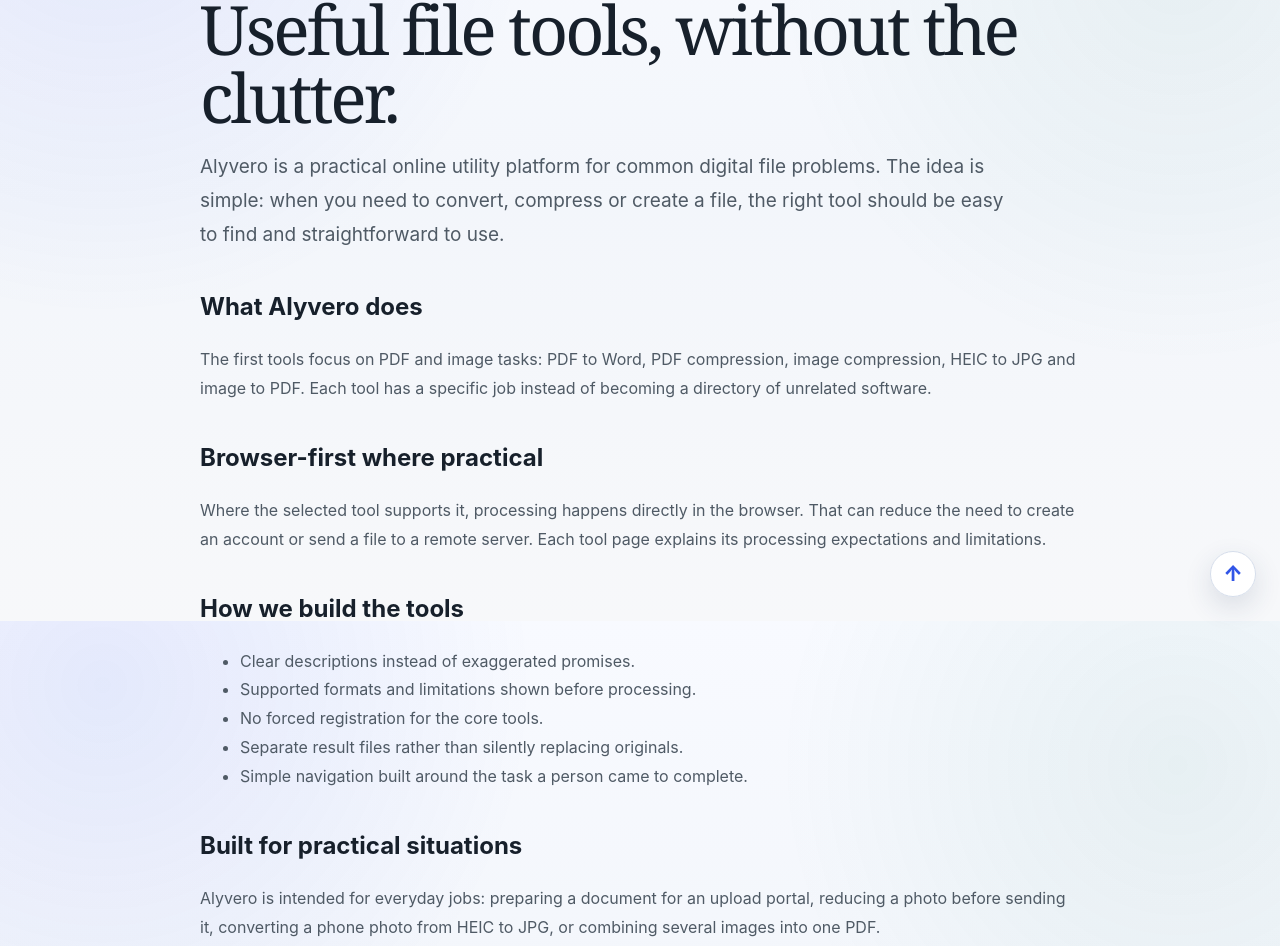
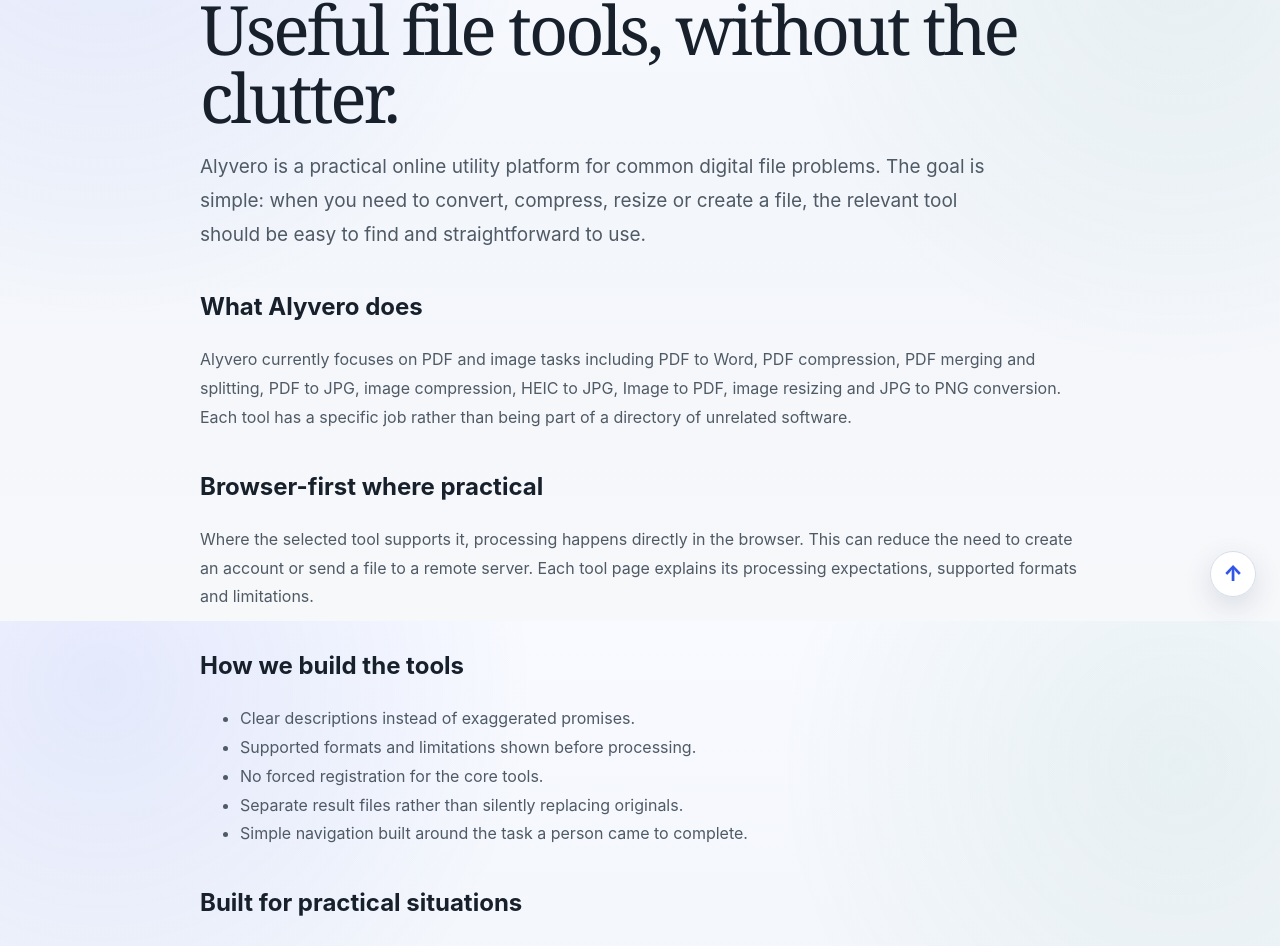
Before and after one commit to rindodi/alyvero, a Next.js app: page /about in a window 1280 px wide. Shown: the part 179-1125 px from the top of the page. Built offline with nearby package versions, Linux system fonts and the light colour scheme.

Commit message:
fix: strengthen AdSense readiness and site transparency

```diff
--- a/app/about/page.tsx
+++ b/app/about/page.tsx
@@ -1,13 +1,13 @@
 import type { Metadata } from "next";
 import Link from "next/link";
-export const metadata:Metadata={title:"About Alyvero",description:"Learn what Alyvero does, how its browser-first file tools work and why the service focuses on practical digital tasks."};
+export const metadata:Metadata={title:"About Alyvero",description:"Learn what Alyvero does, how its browser-first file tools work and how the service approaches practical digital file problems."};
 export default function About(){return <div className="container content-page">
 <p className="eyebrow">Alyvero / about</p><h1>Useful file tools, without the clutter.</h1>
-<p className="lead">Alyvero is a practical online utility platform for common digital file problems. The idea is simple: when you need to convert, compress or create a file, the right tool should be easy to find and straightforward to use.</p>
-<h2>What Alyvero does</h2><p>The first tools focus on PDF and image tasks: PDF to Word, PDF compression, image compression, HEIC to JPG and image to PDF. Each tool has a specific job instead of becoming a directory of unrelated software.</p>
-<h2>Browser-first where practical</h2><p>Where the selected tool supports it, processing happens directly in the browser. That can reduce the need to create an account or send a file to a remote server. Each tool page explains its processing expectations and limitations.</p>
+<p className="lead">Alyvero is a practical online utility platform for common digital file problems. The goal is simple: when you need to convert, compress, resize or create a file, the relevant tool should be easy to find and straightforward to use.</p>
+<h2>What Alyvero does</h2><p>Alyvero currently focuses on PDF and image tasks including PDF to Word, PDF compression, PDF merging and splitting, PDF to JPG, image compression, HEIC to JPG, Image to PDF, image resizing and JPG to PNG conversion. Each tool has a specific job rather than being part of a directory of unrelated software.</p>
+<h2>Browser-first where practical</h2><p>Where the selected tool supports it, processing happens directly in the browser. This can reduce the need to create an account or send a file to a remote server. Each tool page explains its processing expectations, supported formats and limitations.</p>
 <h2>How we build the tools</h2><ul><li>Clear descriptions instead of exaggerated promises.</li><li>Supported formats and limitations shown before processing.</li><li>No forced registration for the core tools.</li><li>Separate result files rather than silently replacing originals.</li><li>Simple navigation built around the task a person came to complete.</li></ul>
-<h2>Built for practical situations</h2><p>Alyvero is intended for everyday jobs: preparing a document for an upload portal, reducing a photo before sending it, converting a phone photo from HEIC to JPG, or combining several images into one PDF.</p>
+<h2>Built for practical situations</h2><p>Alyvero is intended for everyday jobs: preparing a document for an upload portal, reducing a photo before sending it, converting a phone photo from HEIC to JPG, resizing an image, or combining several files into one document.</p>
 <h2>Part of the FixTech ecosystem</h2><p>Alyvero is powered by <a href="https://www.fixtech.co.ke" target="_blank" rel="noopener noreferrer">FixTech</a>, an independent technology resource. The two projects have different jobs: FixTech explains technology problems; Alyvero provides focused tools for solving file problems.</p>
 <h2>Questions and feedback</h2><p>Found a problem or have a useful suggestion? <Link href="/contact">Contact Alyvero</Link>.</p>
 </div>}
```
